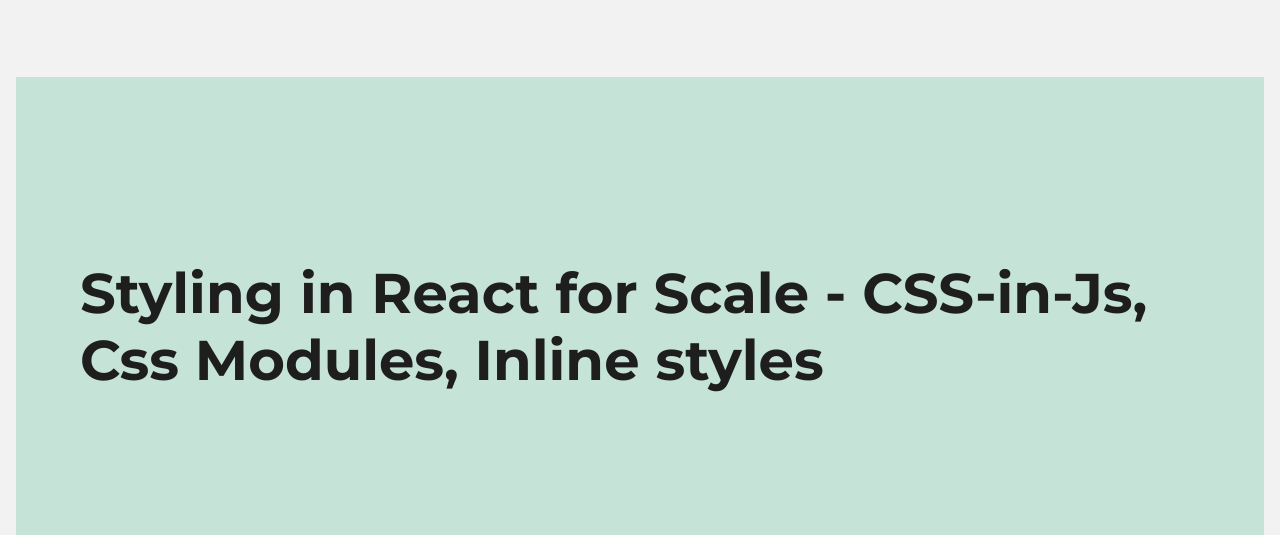
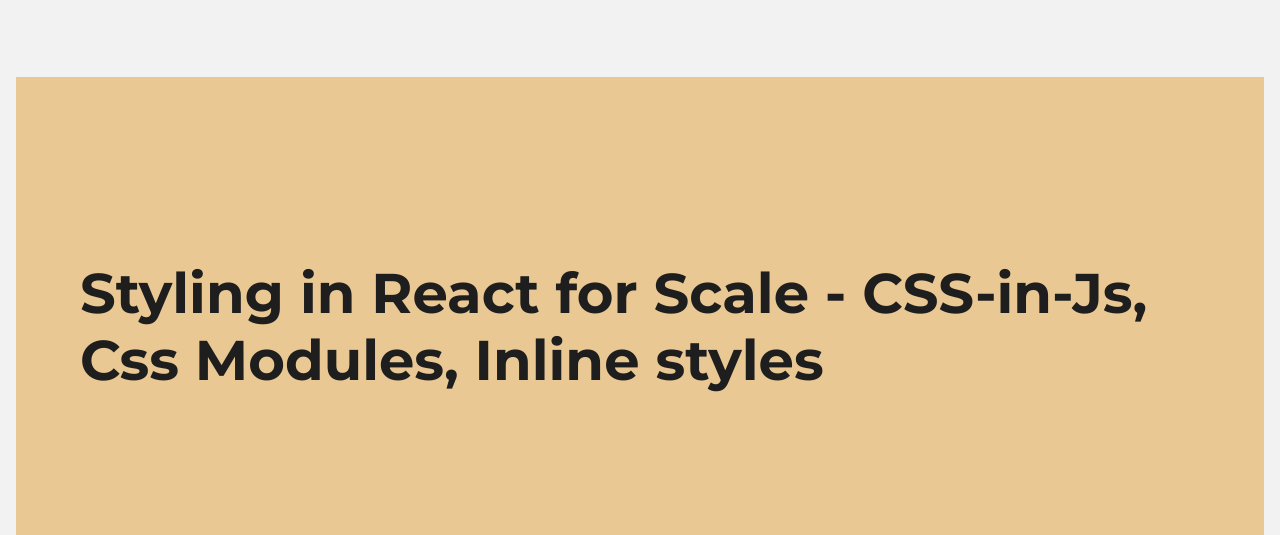
Before and after one commit to geoffOkumu/www, a Gatsby site: page / in a window 1280 px wide. Shown: the part 264-799 px from the top of the page. Built offline with nearby package versions, Linux system fonts and the light colour scheme; Gatsby itself is replaced by a stand-in of ours; a web font is replaced by a local one.

Commit message:
fix issue #4

```diff
--- a/src/components/containers/BlogPostBody.jsx
+++ b/src/components/containers/BlogPostBody.jsx
@@ -79,6 +79,8 @@
 
     ${media.phone`
       font-size: 1rem !important;
+      font-family: ${({ theme }) => theme.font.sans};
+      font-weight: 700;
     `}
   `,
   category: css`
@@ -98,6 +100,8 @@
     ${media.phone`
       font-size: 1rem !important;
       padding-left: 1rem;
+      font-family: ${({ theme }) => theme.font.sans};
+      font-weight: 700;
     `}
   `,
 }
--- a/src/components/containers/BlogPostCard.jsx
+++ b/src/components/containers/BlogPostCard.jsx
@@ -10,8 +10,23 @@
 export default class BlogPostCard extends React.Component {
   render() {
     const { title, date, category } = this.props
+
+    let postBackground
+
+    switch (category.toLowerCase()) {
+      case 'performance':
+        postBackground = '#C5E3D7'
+        break
+      case 'react':
+        postBackground = '#e9c893'
+        break
+      default:
+        postBackground = '#C5E3D7'
+        break
+    }
+
     return (
-      <PostWrapper>
+      <PostWrapper background={postBackground}>
         <Link to={`/${kebabCase(title)}`}>
           <Heading.h2 customStyles={customStyles.heading}>{title}</Heading.h2>
         </Link>
@@ -81,7 +96,3 @@
 
   ${media.phone`height: 300px;`}
 `
-
-PostWrapper.defaultProps = {
-  background: '#C5E3D7',
-}
```
